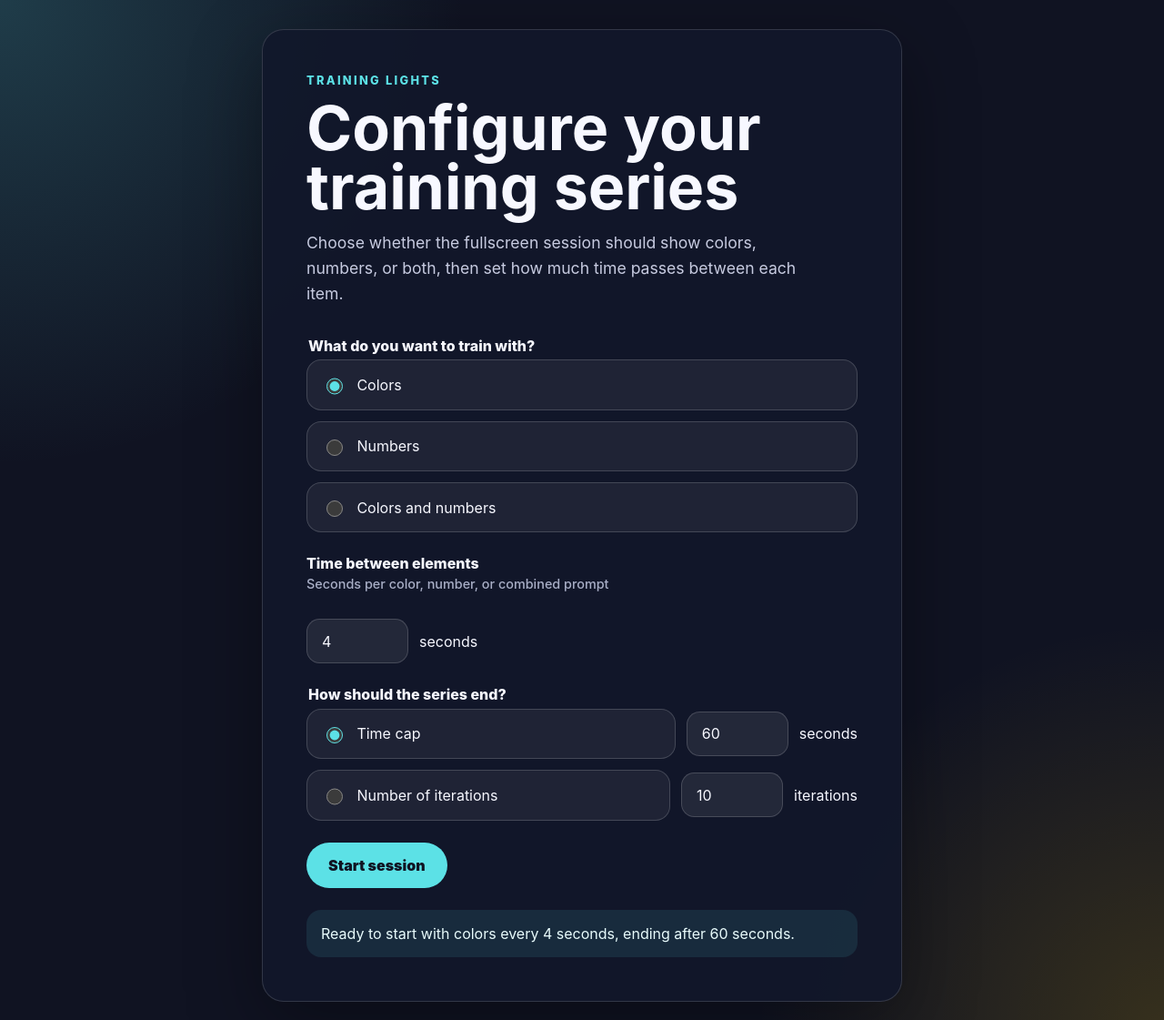
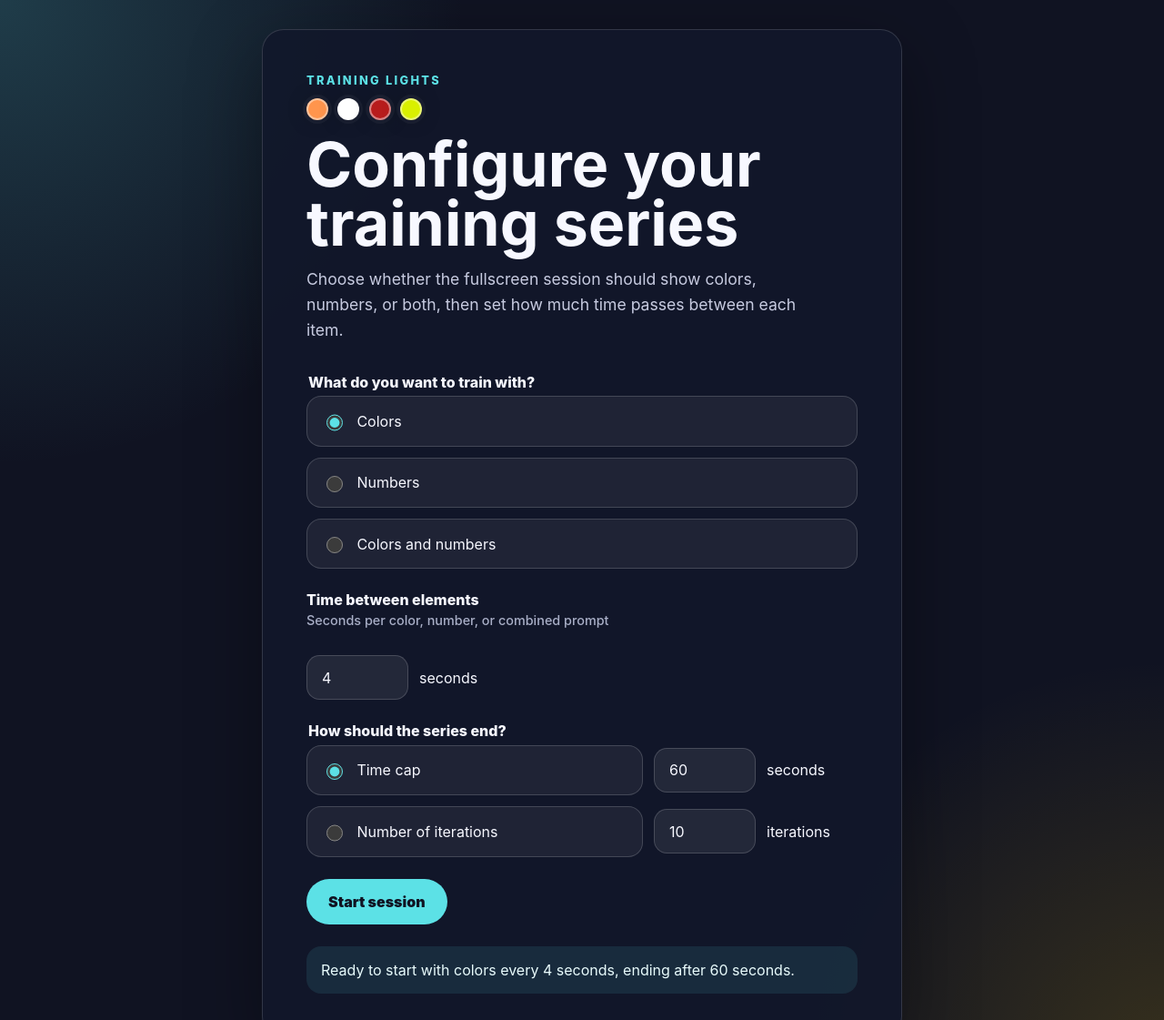
Before and after one commit to alexmanie/training-lights-webapp, a website: page public/index.html in a window 1280 px wide. Shown: the top 1121 px of the page at 91% size. Drawn offline with Linux system fonts and the light colour scheme.

Commit message:
feat: add color indicators with styles for orange, white, red, and lime

```diff
--- a/public/index.html
+++ b/public/index.html
@@ -10,6 +10,12 @@
     <main class="configuration-shell" aria-labelledby="page-title">
       <section class="configuration-card">
         <p class="eyebrow">Training Lights</p>
+        <div class="color-indicators" aria-hidden="true">
+          <span class="color-dot color-dot-orange"></span>
+          <span class="color-dot color-dot-white"></span>
+          <span class="color-dot color-dot-red"></span>
+          <span class="color-dot color-dot-lime"></span>
+        </div>
         <h1 id="page-title">Configure your training series</h1>
         <p class="intro">
           Choose whether the fullscreen session should show colors, numbers, or both,
--- a/public/styles.css
+++ b/public/styles.css
@@ -41,6 +41,36 @@ body {
   font-weight: 800;
   letter-spacing: 0.18em;
   text-transform: uppercase;
+}
+
+.color-indicators {
+  display: flex;
+  gap: 0.65rem;
+  margin: 0.25rem 0 1rem;
+}
+
+.color-dot {
+  width: 1.5rem;
+  height: 1.5rem;
+  border: 2px solid rgba(255, 255, 255, 0.45);
+  border-radius: 999px;
+  box-shadow: 0 0 0 4px rgba(255, 255, 255, 0.04), 0 0 24px rgba(0, 0, 0, 0.2);
+}
+
+.color-dot-orange {
+  background: #ff954d;
+}
+
+.color-dot-white {
+  background: #ffffff;
+}
+
+.color-dot-red {
+  background: #b71c1c;
+}
+
+.color-dot-lime {
+  background: #d9f000;
 }
 
 h1 {
@@ -125,9 +155,11 @@ input[type="radio"] {
 }
 
 .ending-control {
-  display: flex;
+  display: grid;
+  grid-template-columns: 7rem minmax(0, 1fr);
   align-items: center;
   gap: 0.75rem;
+  width: 14rem;
   flex-shrink: 0;
 }
 
@@ -138,7 +170,7 @@ input[type="radio"] {
 }
 
 .ending-option > label {
-  flex: 1;
+  flex: 1 1 0;
 }
 
 button {
```
